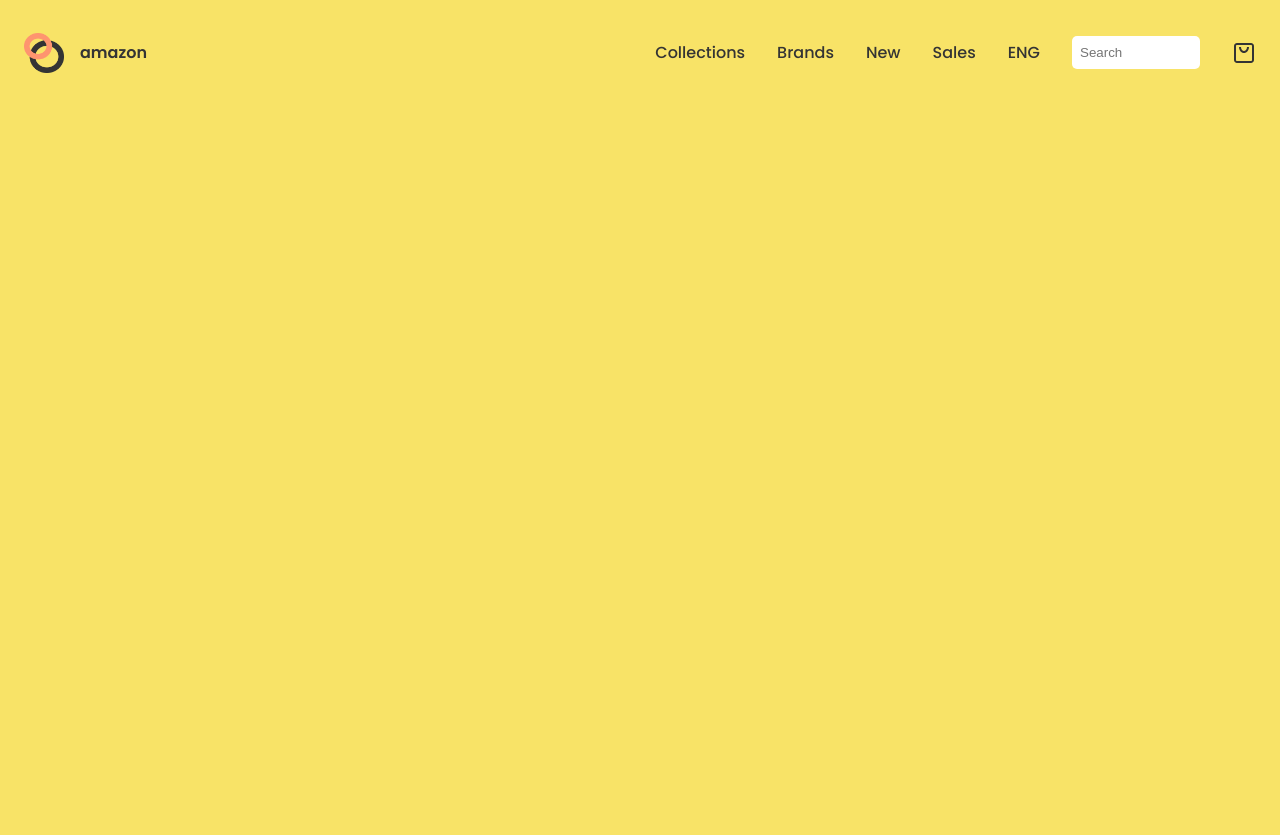
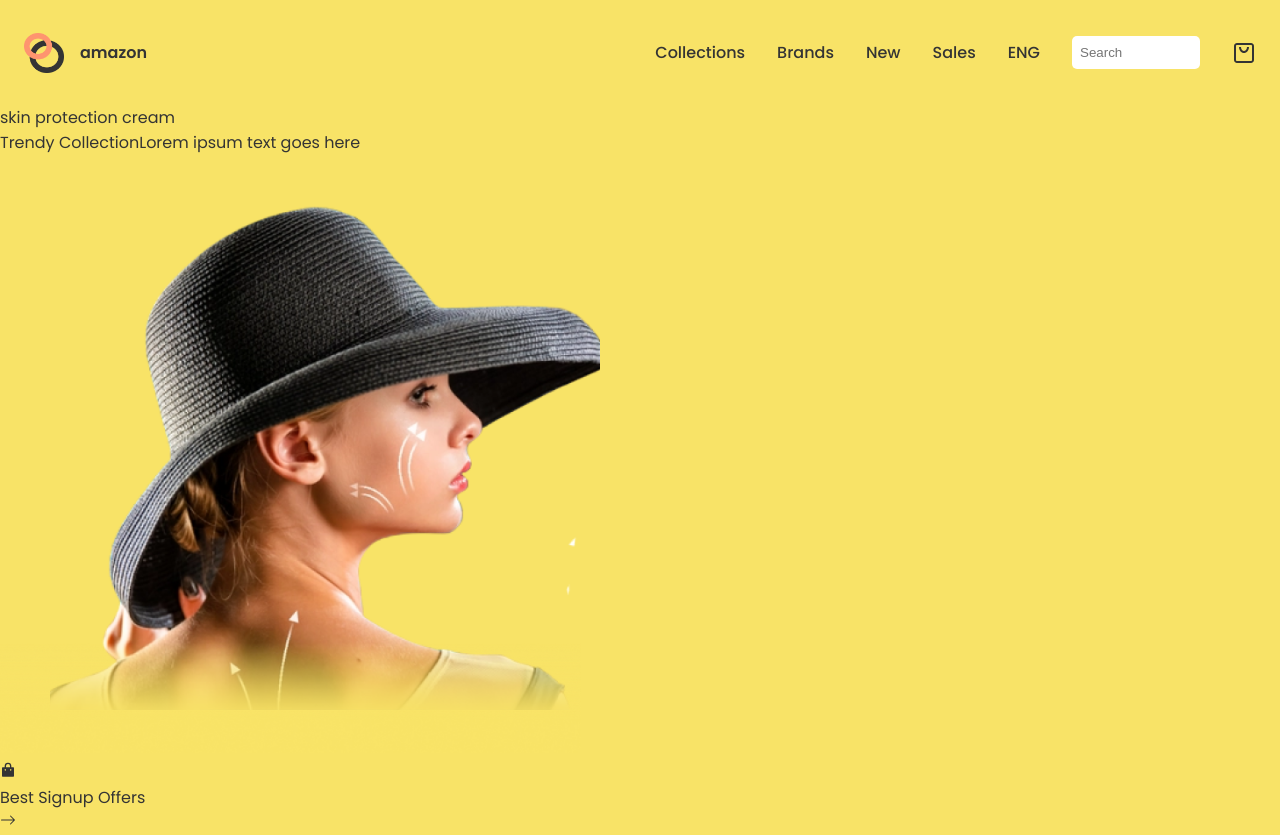
Before and after one commit to toddpowell/react-tutorials-zainkeepscode-responsive-ecommerce-website, a React (Create React App) app in the folder amazon-starterpack/: page / in a window 1280 px wide. Before the commit the page ends 800 px from the top, so only its background shows below. Built offline with nearby package versions, Linux system fonts and the light colour scheme.

Commit message:
Scaffold Hero left and center

```diff
--- a/amazon-starterpack/src/App.js
+++ b/amazon-starterpack/src/App.js
@@ -1,10 +1,12 @@
 import "./App.css";
 import Header from "./components/header/Header";
+import Hero from './components/Hero/Hero';
 
 function App() {
   return (
     <div className="App">
       <Header/>
+      <Hero/>
     </div>
   );
 }
--- /dev/null
+++ b/amazon-starterpack/src/components/Hero/Hero.jsx
@@ -0,0 +1,40 @@
+import React from 'react'
+import css from './Hero.module.css'
+import HeroImg from '../../assets/hero.png'
+import {RiShoppingBagFill} from 'react-icons/ri'
+import {BsArrowRight} from 'react-icons/bs'
+
+
+const Hero = () => {
+  return (
+    <div className={css.container}>
+
+        {/* left side */}
+        <div className={css.h_sides}>
+            <span>skin protection cream</span>
+            <div className={css.text2}>
+                <span>Trendy Collection</span>
+                <span>Lorem ipsum text goes here</span>
+            </div>
+        </div>
+
+        {/* center */}
+        <div className={css.wrapper}>
+            <div className={css.blueCircle}></div>
+            <img src={HeroImg} alt="" width={600} />
+            <div className={css.cart2}>
+                <RiShoppingBagFill/>
+                <div className={css.signup}>
+                    <span>Best Signup Offers</span>
+                </div>
+                <div>
+                    <BsArrowRight/>
+                </div>
+            </div>
+        </div>
+        {/* right side */}
+    </div>
+  )
+}
+
+export default Hero
```
Also changed, not shown: amazon-starterpack/src/components/Hero/Hero.module.css (added), 1 other file (tests, documents, lock files or other folders).
